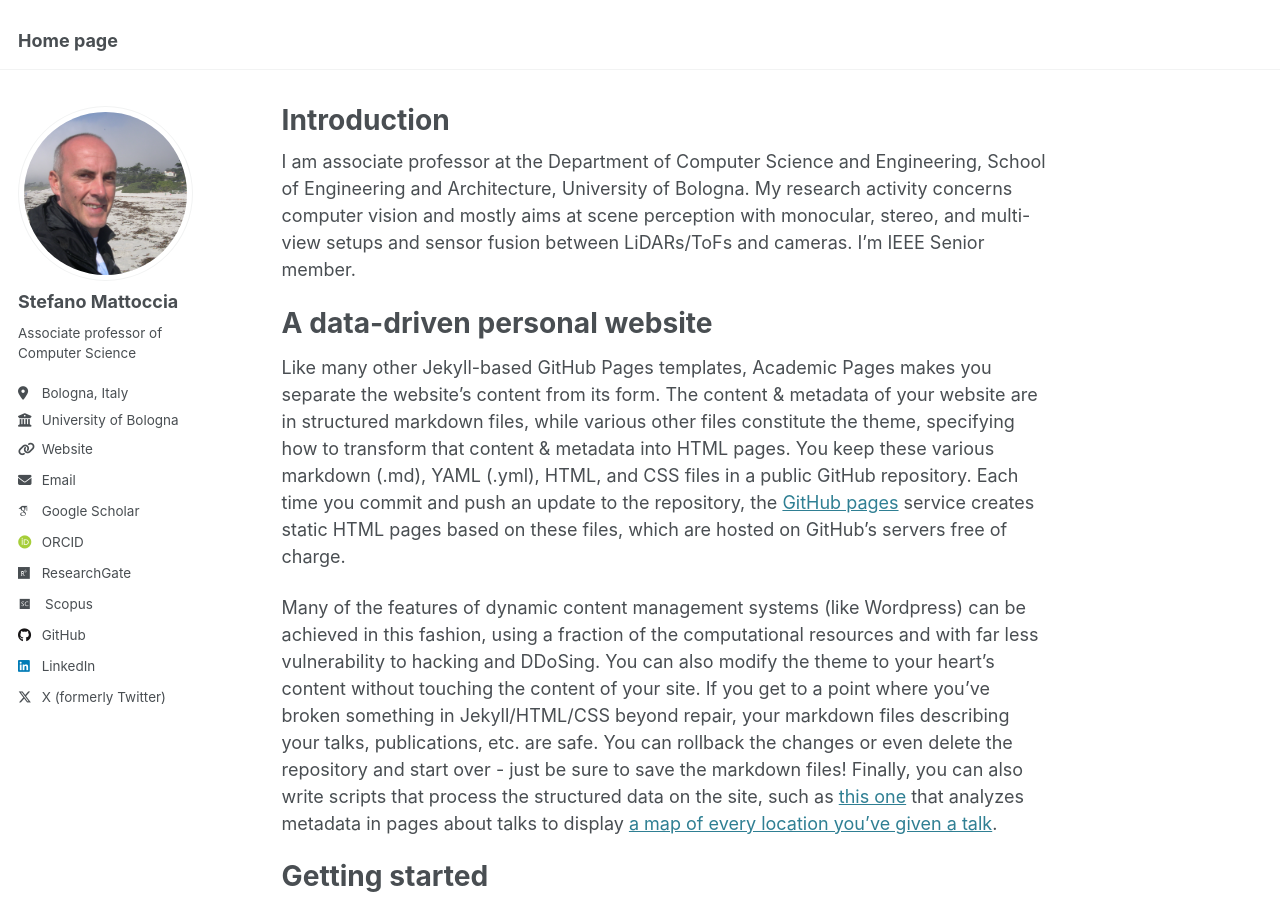
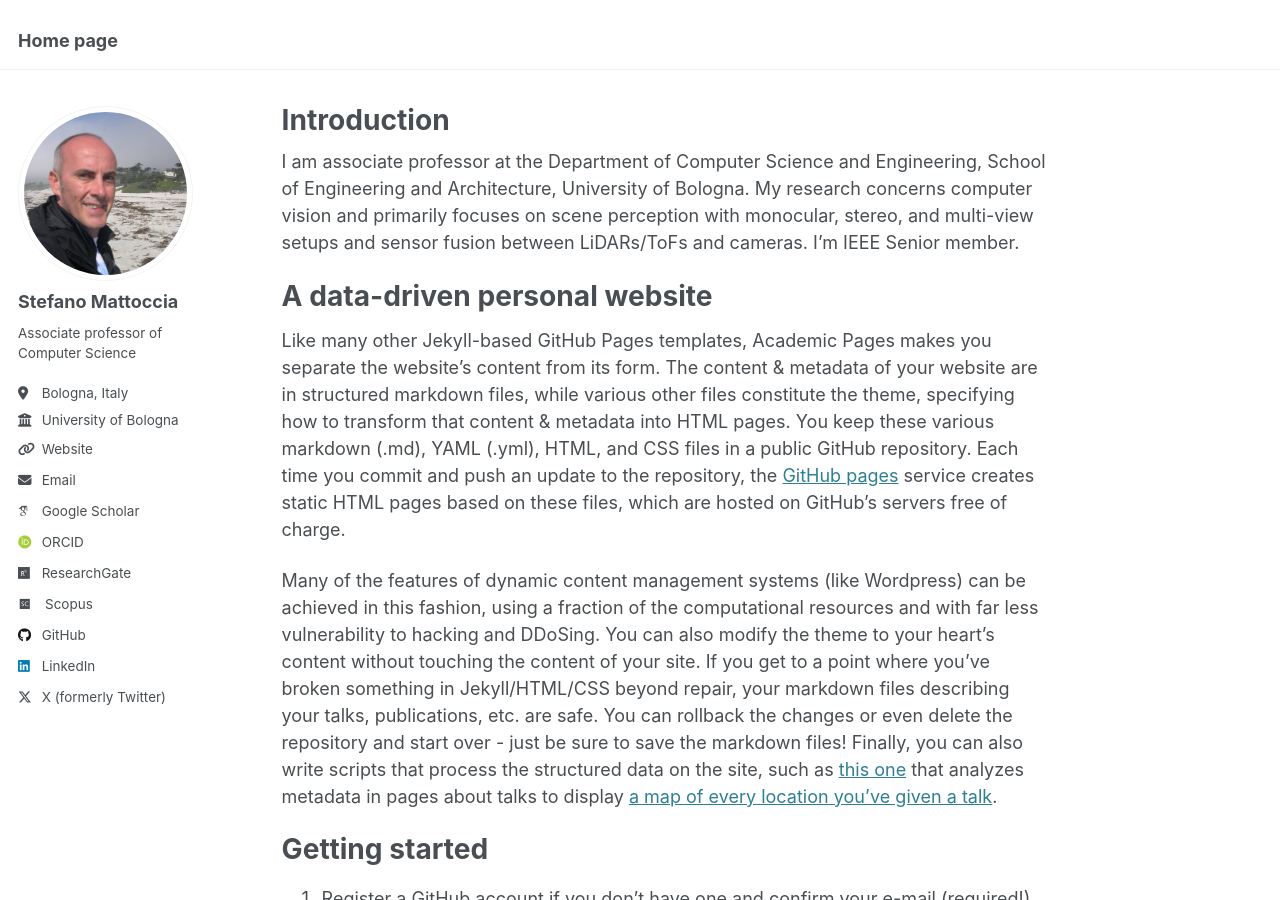
Before and after one commit to stefanomattoccia/stefanomattoccia.github.io, a Jekyll site: the page built from _pages/about.md, in a window 1280 px wide and 900 px high. Built offline with Jekyll 4.4.1, drawn with Linux system fonts in a browser that asks for light colours; some web fonts are replaced.

Commit message:
Update about.md

```diff
--- a/_pages/about.md
+++ b/_pages/about.md
@@ -7,7 +7,7 @@ redirect_from:
   - /about.html
 ---
 
-I am associate professor at the Department of Computer Science and Engineering, School of Engineering and Architecture, University of Bologna. My research activity concerns computer vision and mostly aims at scene perception with monocular, stereo, and multi-view setups and sensor fusion between LiDARs/ToFs and cameras. I’m IEEE Senior member.
+I am associate professor at the Department of Computer Science and Engineering, School of Engineering and Architecture, University of Bologna. My research concerns computer vision and primarily focuses on scene perception with monocular, stereo, and multi-view setups and sensor fusion between LiDARs/ToFs and cameras. I’m IEEE Senior member.
 
 A data-driven personal website
 ======
```
